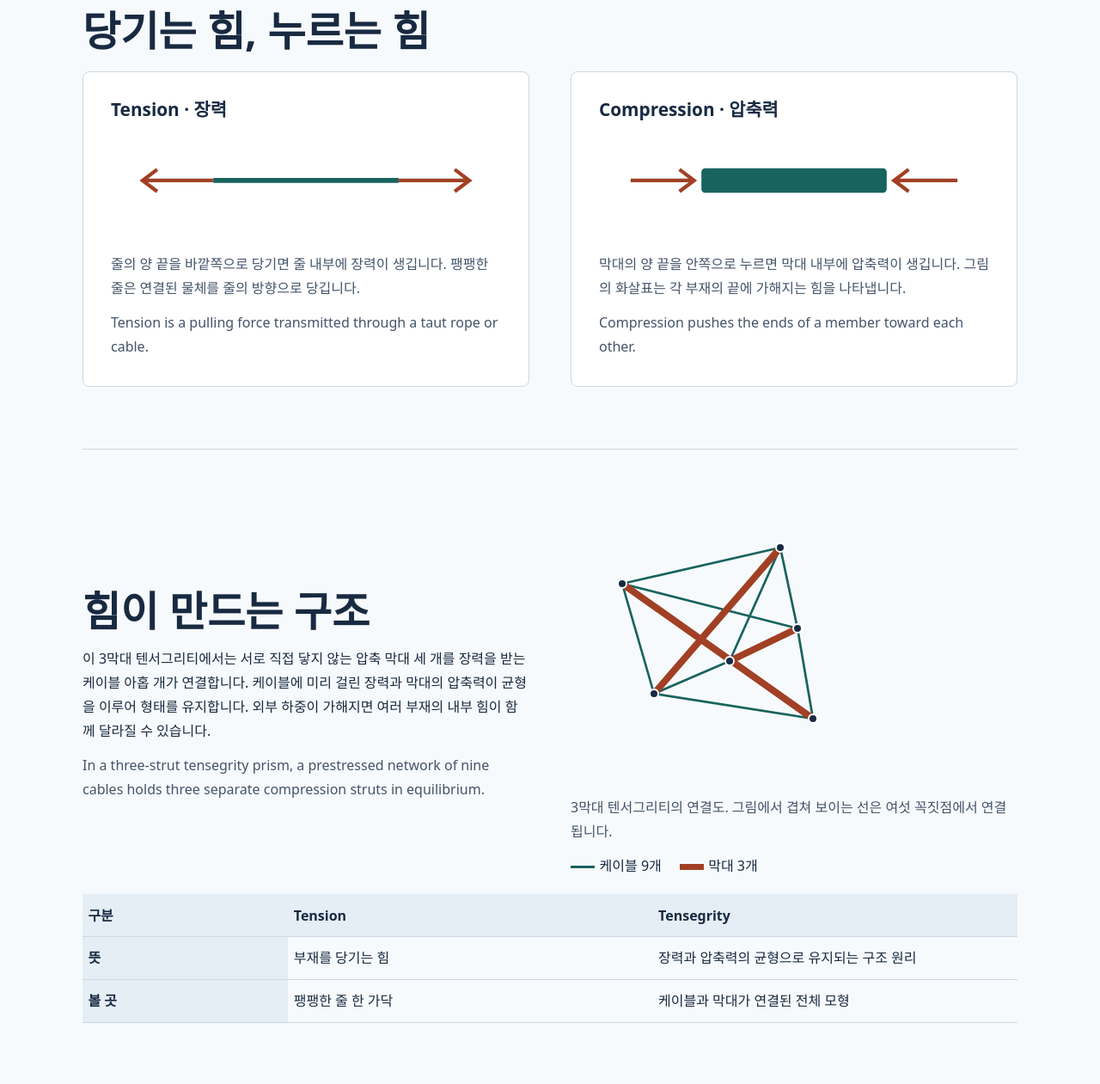
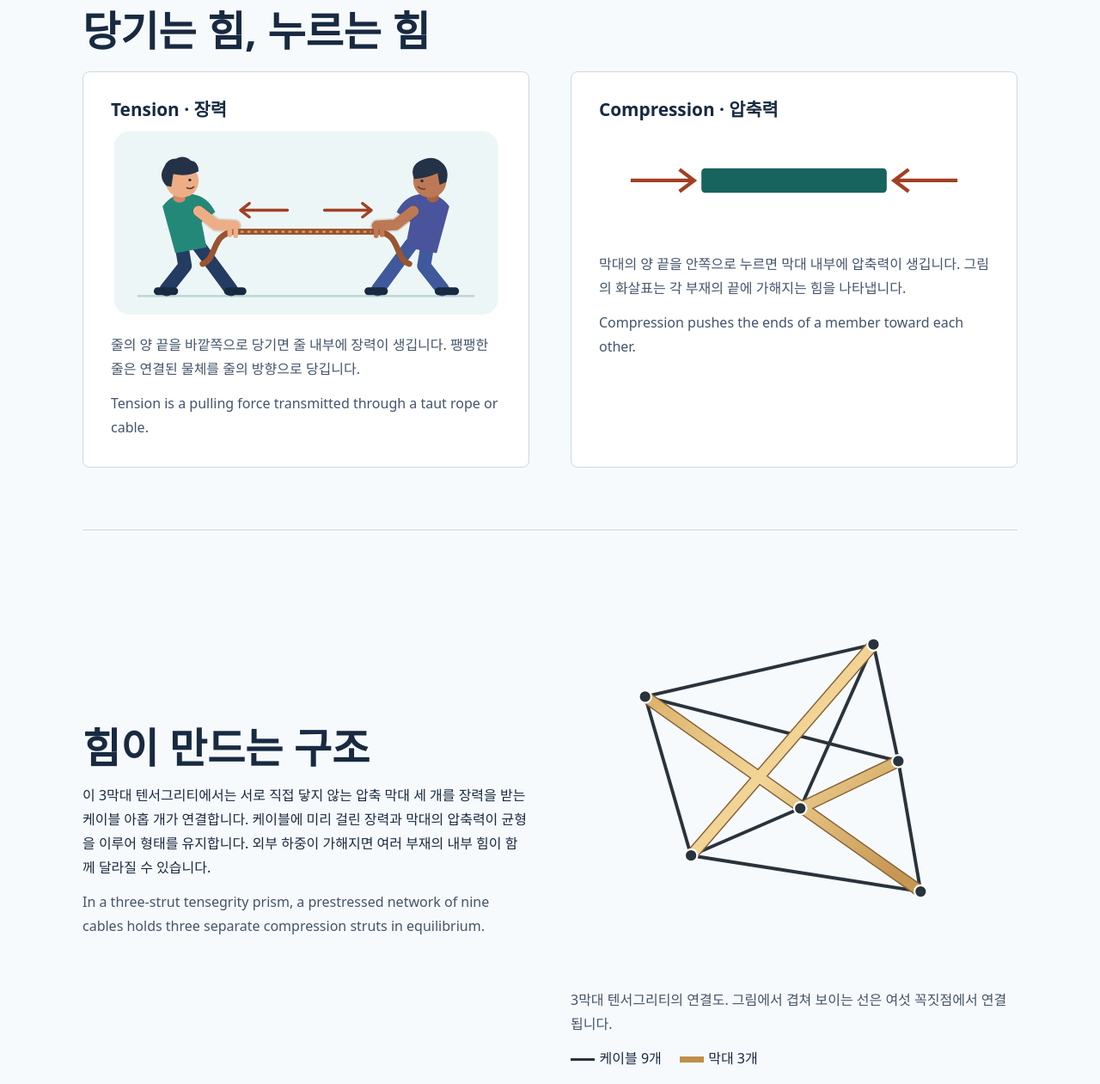
Before and after one commit to cocojin753-prog/study-at, a plain HTML site: page lessons/tension-tensegrity.html in a window 1280 px wide. Shown: the part 700-1961 px from the top of the page at 86% size. Drawn offline with Linux system fonts and the light colour scheme.

Commit message:
Illustrate tension with people and give struts a wood finish

```diff
--- a/lessons/tension-tensegrity.html
+++ b/lessons/tension-tensegrity.html
@@ -9,8 +9,33 @@
 <section class="wrap block" id="forces"><h2>당기는 힘, 누르는 힘</h2>
 <div class="cards">
 <figure class="card"><h3><span lang="en">Tension</span> · 장력</h3>
-<svg viewBox="0 0 320 100" role="img" aria-label="줄의 왼쪽 끝은 왼쪽으로, 오른쪽 끝은 오른쪽으로 당깁니다">
-<path stroke="#17635e" stroke-width="4" d="M84 50H236"/><path class="force" d="M84 50H26m12-9-12 9 12 9M236 50h58m-12-9 12 9-12 9"/>
+<svg viewBox="0 0 400 208" role="img" aria-label="두 사람이 팽팽한 줄을 잡아당깁니다. 왼쪽 사람은 줄을 왼쪽으로, 오른쪽 사람은 줄을 오른쪽으로 당깁니다.">
+  <rect x="3" y="12" width="394" height="188" rx="16" fill="#edf6f6"/>
+  <path d="M28 181H372" stroke="#b9d2d5" stroke-width="2" stroke-linecap="round"/>
+  <!-- Feet and legs brace against the floor. -->
+  <path d="m72 126 4 24-19 24m32-46 17 23 17 23" fill="none" stroke="#243c62" stroke-width="14" stroke-linecap="round" stroke-linejoin="round"/>
+  <path d="m325 126-4 24 19 24m-32-46-17 23-17 23" fill="none" stroke="#40599c" stroke-width="14" stroke-linecap="round" stroke-linejoin="round"/>
+  <path d="M48 176h17m55 0h15m201 0h17m-89 0h16" fill="none" stroke="#182a41" stroke-width="8" stroke-linecap="round"/>
+  <!-- Torso silhouettes and faces. -->
+  <path d="M53 89q13-17 33-12 14 3 21 18l-14 10 5 26-32 6z" fill="#248879"/>
+  <path d="M347 89q-13-17-33-12-14 3-21 18l14 10-5 26 32 6z" fill="#49549c"/>
+  <path d="M64 74v8q5 6 12 1l1-10" fill="#d48a63"/>
+  <path d="M324 73v9q6 6 12 0v-9" fill="#a96143"/>
+  <circle cx="73" cy="63" r="17" fill="#edae87"/>
+  <circle cx="327" cy="63" r="17" fill="#bd7955"/>
+  <path d="M57 68q-9-9-2-20 3-8 12-8 8-4 15 2 8 1 8 11-12 6-26 3l-2 13z" fill="#243247"/>
+  <path d="M311 61q-5-12 5-18 16-9 26 4 5 7 2 17l-7 3-2-12q-11 5-24 6z" fill="#243247"/>
+  <g fill="#243247"><circle cx="81" cy="62" r="1.5"/><circle cx="319" cy="63" r="1.5"/></g>
+  <path d="M78 70q4 2 7-1m230 0q3 3 7 2" fill="none" stroke="#6e422f" stroke-width="1.5" stroke-linecap="round"/>
+  <!-- Hands meet the taut central span. The loose tails curve down. -->
+  <path d="m90 94 18 14 19 1m183-15-18 14-19 1" fill="none" stroke="#754735" stroke-opacity=".18" stroke-width="14" stroke-linecap="round" stroke-linejoin="round"/>
+  <path d="m90 94 18 14 19 1" fill="none" stroke="#edae87" stroke-width="11" stroke-linecap="round" stroke-linejoin="round"/>
+  <path d="m310 94-18 14-19 1" fill="none" stroke="#bd7955" stroke-width="11" stroke-linecap="round" stroke-linejoin="round"/>
+  <path d="M94 148c15-5 9-31 32-33h148c23 2 17 28 32 33" fill="none" stroke="#9a5430" stroke-width="6" stroke-linecap="round"/>
+  <path d="M133 115h134" fill="none" stroke="#e0a36c" stroke-width="2" stroke-dasharray="3 4"/>
+  <path d="M128 112v7m-6-7v6" stroke="#edae87" stroke-width="5" stroke-linecap="round"/>
+  <path d="M272 112v7m6-7v6" stroke="#bd7955" stroke-width="5" stroke-linecap="round"/>
+  <path class="force" d="M181 93h-48m9-7-9 7 9 7m77-7h48m-9-7 9 7-9 7" stroke-linecap="round" stroke-linejoin="round"/>
 </svg><figcaption>줄의 양 끝을 바깥쪽으로 당기면 줄 내부에 장력이 생깁니다. 팽팽한 줄은 연결된 물체를 줄의 방향으로 당깁니다.</figcaption><p class="english" lang="en">Tension is a pulling force transmitted through a taut rope or cable.</p></figure>
 <figure class="card"><h3><span lang="en">Compression</span> · 압축력</h3>
 <svg viewBox="0 0 320 100" role="img" aria-label="막대의 양 끝에 중심을 향하는 화살표가 있습니다">
@@ -18,7 +43,17 @@
 </svg><figcaption>막대의 양 끝을 안쪽으로 누르면 막대 내부에 압축력이 생깁니다. 그림의 화살표는 각 부재의 끝에 가해지는 힘을 나타냅니다.</figcaption><p class="english" lang="en">Compression pushes the ends of a member toward each other.</p></figure>
 </div></section>
 <section class="wrap block" id="structure"><div class="hero-grid"><div><h2>힘이 만드는 구조</h2><p>이 3막대 텐서그리티에서는 서로 직접 닿지 않는 압축 막대 세 개를 장력을 받는 케이블 아홉 개가 연결합니다. 케이블에 미리 걸린 장력과 막대의 압축력이 균형을 이루어 형태를 유지합니다. 외부 하중이 가해지면 여러 부재의 내부 힘이 함께 달라질 수 있습니다.</p><p class="english" lang="en">In a three-strut tensegrity prism, a prestressed network of nine cables holds three separate compression struts in equilibrium.</p></div>
-<figure><img src="prism.svg" width="360" height="310" alt="삼각형 두 개와 층 사이를 잇는 케이블 세 개, 서로 다른 꼭짓점을 연결하는 두꺼운 압축 막대 세 개" style="max-width:100%;height:auto"><figcaption>3막대 텐서그리티의 연결도. 그림에서 겹쳐 보이는 선은 여섯 꼭짓점에서 연결됩니다.</figcaption><div class="legend"><span><i class="key" aria-hidden="true"></i>케이블 9개</span><span><i class="key strut" aria-hidden="true"></i>막대 3개</span></div></figure></div>
+<figure><svg viewBox="0 0 360 310" role="img" aria-label="짙은 케이블 아홉 개와 밝은 나무색 압축 막대 세 개가 여섯 꼭짓점에서 연결됩니다">
+<defs><linearGradient id="wood-tone" x1="0%" y1="0%" x2="100%" y2="80%">
+  <stop offset="0%" stop-color="#d6aa62"/>
+  <stop offset="52%" stop-color="#f2d596"/>
+  <stop offset="100%" stop-color="#c79853"/>
+</linearGradient></defs>
+<!-- Three-node triangles, three interlayer cables, and three disjoint struts. -->
+<path fill="none" stroke="#29333c" stroke-width="2.7" stroke-linejoin="round" d="M60 84 L244 42 L264 136 Z M97 212 L185 174 L282 241 Z M60 84 L97 212 M244 42 L185 174 M264 136 L282 241"/>
+<g fill="none" stroke-linecap="round"><path stroke="#856239" stroke-width="10" d="M60 84 L282 241 M244 42 L97 212 M264 136 L185 174"/><path stroke="url(#wood-tone)" stroke-width="8" d="M60 84 L282 241 M244 42 L97 212 M264 136 L185 174"/></g>
+<g fill="#29333c" stroke="#ffffff" stroke-width="1.5"><circle cx="60" cy="84" r="5"/><circle cx="244" cy="42" r="5"/><circle cx="264" cy="136" r="5"/><circle cx="97" cy="212" r="5"/><circle cx="185" cy="174" r="5"/><circle cx="282" cy="241" r="5"/></g>
+</svg><figcaption>3막대 텐서그리티의 연결도. 그림에서 겹쳐 보이는 선은 여섯 꼭짓점에서 연결됩니다.</figcaption><div class="legend"><span><i class="key" style="border-color:#29333c" aria-hidden="true"></i>케이블 9개</span><span><i class="key strut" style="border-color:#bf8e4b" aria-hidden="true"></i>막대 3개</span></div></figure></div>
 <table aria-label="장력과 텐서그리티 비교"><thead><tr><th scope="col">구분</th><th scope="col" lang="en">Tension</th><th scope="col" lang="en">Tensegrity</th></tr></thead><tbody>
 <tr><th scope="row">뜻</th><td>부재를 당기는 힘</td><td>장력과 압축력의 균형으로 유지되는 구조 원리</td></tr>
 <tr><th scope="row">볼 곳</th><td>팽팽한 줄 한 가닥</td><td>케이블과 막대가 연결된 전체 모형</td></tr>
```
